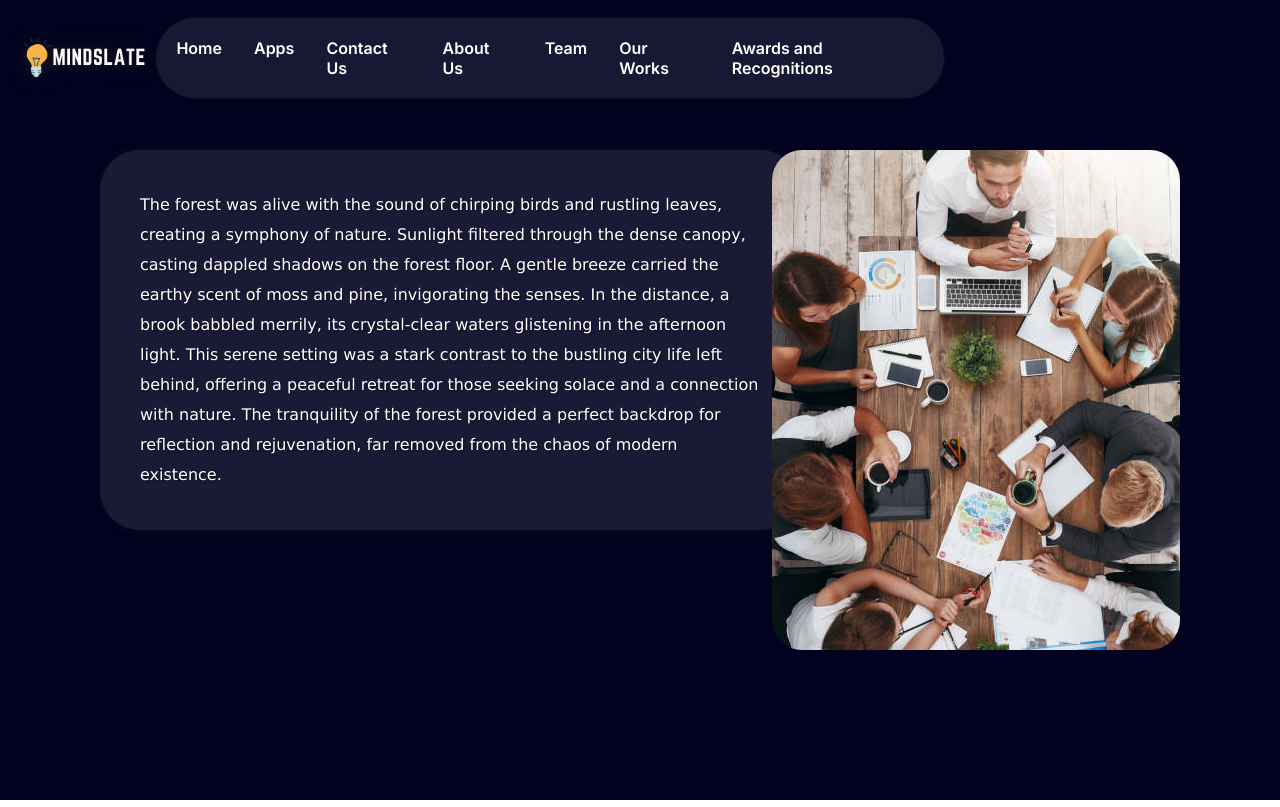
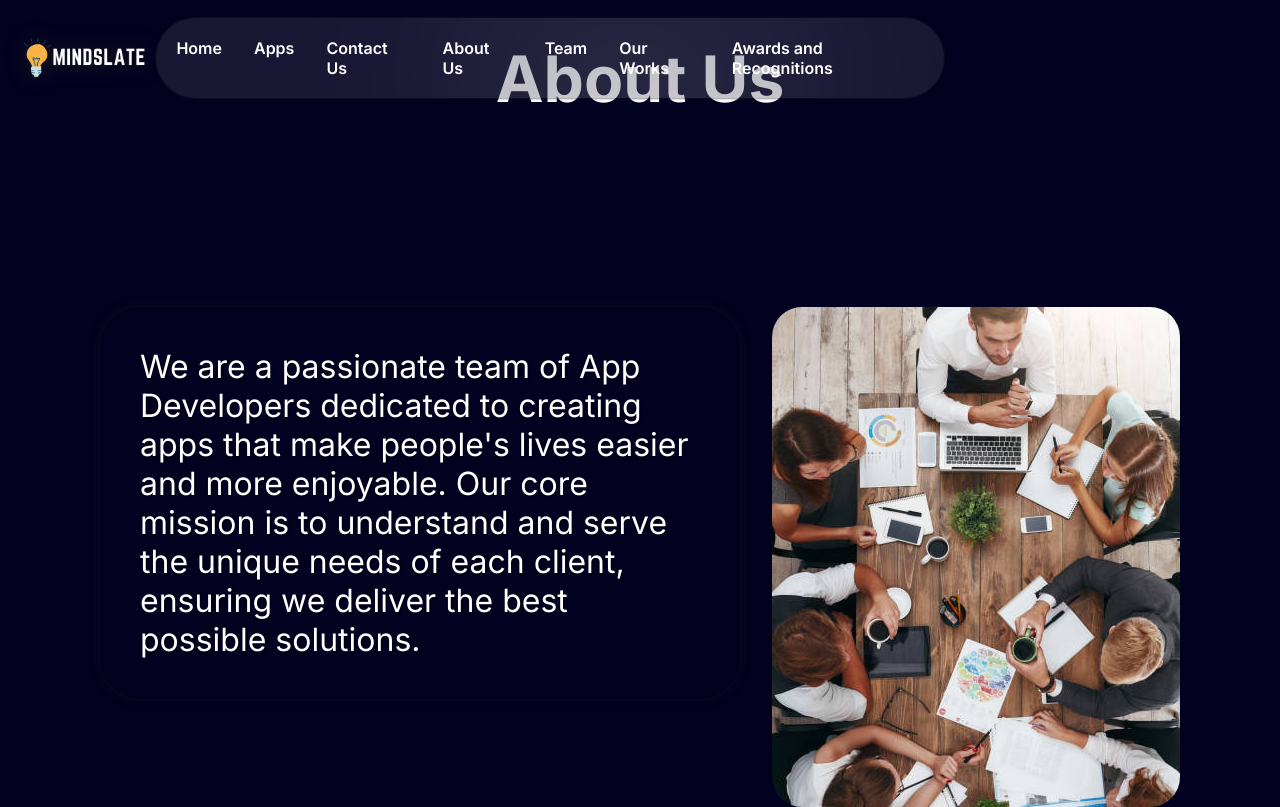
Before and after one commit to Akhileswar1905/Mindslate, a Next.js app: page /about in a window 1280 px wide. Built offline with nearby package versions, Linux system fonts and the light colour scheme.

Commit message:
commit 2

```diff
--- a/package.json
+++ b/package.json
@@ -9,9 +9,12 @@
     "lint": "next lint"
   },
   "dependencies": {
+    "@studio-freight/lenis": "^1.0.42",
+    "framer-motion": "^11.2.4",
+    "next": "14.2.3",
     "react": "^18",
     "react-dom": "^18",
-    "next": "14.2.3"
+    "react-icons": "^5.2.1"
   },
   "devDependencies": {
     "eslint": "^8",
--- a/src/app/about/about.module.css
+++ b/src/app/about/about.module.css
@@ -4,9 +4,7 @@
   color: white;
 }
 .glassyBox {
-  width: 700px;
-  background-color: rgba(255, 255, 255, 0.1);
-  backdrop-filter: blur(100px);
+  width: 640px;
   padding: 40px;
   border-radius: 40px;
   box-shadow: 0 0 10px rgba(30, 30, 30, 0.5);
@@ -14,32 +12,41 @@
   color: #fff;
   text-shadow: 1px 1px 2px rgba(0, 0, 0, 0.5);
   margin-top: 150px;
-  margin-left : 100px;
+  margin-left: 100px;
 }
-.glassyBox p{
-  text-align : left;
-  line-height : 30px;
-  font-family :Verdana, Geneva, Tahoma, sans-serif;
-  animation : fade-In 1s ease-in-out forwards;
+.glassyBox p {
+  text-align: left;
+  font-size: 32px;
+  animation: fade-In 1s ease-in-out;
 }
 .image {
-  position :relative;
-  float : right;
+  position: relative;
+  float: right;
   margin-right: 100px;
-  margin-top : 150px;
-  padding : 0;
-  border-radius : 30px;
+  margin-top: 150px;
+  padding: 0;
+  border-radius: 30px;
   overflow: hidden;
   background-color: rgba(255, 255, 255, 0.1);
-  height : 500px;
-  object-fit:cover;
-  animation : fade-In 1s ease-in-out forwards;
+  height: 500px;
+  object-fit: cover;
+  animation: fade-In 1s ease-in-out;
 }
+
+.heading {
+  font-size: 4rem;
+  text-align: center;
+  animation: fade-In 1s ease-in;
+  padding: 40px;
+}
+
 @keyframes fade-In {
-  from{
-    opacity : 0;
+  from {
+    transform: translateX(-100px);
+    opacity: 0;
   }
   to {
-    opacity :1;
+    transform: translateX(0px);
+    opacity: 1;
   }
 }
--- a/src/app/about/page.jsx
+++ b/src/app/about/page.jsx
@@ -2,16 +2,21 @@ import Image from "next/image";
 import styles from "./about.module.css";
 import image from "./images/team.jpeg";
 const AboutPage = () => {
-  return(
-      <div className = {styles.main}>
-        <div className = {styles.glassyBox}>
-          <p>The forest was alive with the sound of chirping birds and rustling leaves, creating a symphony of nature. Sunlight filtered through the dense canopy, casting dappled shadows on the forest floor. A gentle breeze carried the earthy scent of moss and pine, invigorating the senses. In the distance, a brook babbled merrily, its crystal-clear waters glistening in the afternoon light. This serene setting was a stark contrast to the bustling city life left behind,
-            offering a peaceful retreat for those seeking solace and a connection with nature. The tranquility of the forest provided a perfect backdrop for reflection and rejuvenation, far removed from the chaos of modern existence.</p>
-        </div>
-        <div className = {styles.image}>
-          <Image src = {image} alt = "team"/>
-        </div>
+  return (
+    <div className={styles.main}>
+      <h1 className={styles.heading}>About Us</h1>
+      <div className={styles.glassyBox}>
+        <p>
+          We are a passionate team of App Developers dedicated to creating apps
+          that make people&apos;s lives easier and more enjoyable. Our core
+          mission is to understand and serve the unique needs of each client,
+          ensuring we deliver the best possible solutions.
+        </p>
       </div>
+      <div className={styles.image}>
+        <Image src={image} alt="team" />
+      </div>
+    </div>
   );
 };
 
--- a/src/app/globals.css
+++ b/src/app/globals.css
@@ -4,13 +4,14 @@
   margin: 0;
 }
 body {
-  background: linear-gradient(
+  /* background: linear-gradient(
     135deg,
     #fff89a 0%,
     #9be19d 25%,
     #8ca8dc 50%,
     #5278ff 100%
-  );
+  ); */
+  background-color: #020120;
   height: 100vh;
 }
 
--- a/src/app/page.jsx
+++ b/src/app/page.jsx
@@ -5,10 +5,10 @@ import TeamsPage from "./teams/page";
 export default function Home() {
   return (
     <>
-      <div className="container">
+      <div className={styles.container}>
         <div className={styles.home}>
           <div className={styles.glassyBox}>
-            <p>“ CRAFTING PURPOSEFUL APPS FOR TOMORROW’S NEEDS “</p>
+            <p>“CRAFTING PURPOSEFUL APPS FOR TOMORROW’S NEEDS“</p>
           </div>
         </div>
         <AboutPage />
--- a/src/app/teams/teams.module.css
+++ b/src/app/teams/teams.module.css
@@ -1,12 +1,12 @@
 .main {
-  height: 100vh;
   background-color: #020120;
   color: white;
+  /* margin-top: 50vh; */
+  margin-bottom: 100vh;
 }
 
-.container {
-  display: flex;
-  justify-content: center;
-  align-items: center;
-  height: 100%;
+.heading {
+  text-align: center;
+  font-size: 7rem;
+  padding: 40px;
 }
--- a/src/components/Cards/Cards.module.css
+++ b/src/components/Cards/Cards.module.css
@@ -1,6 +1,71 @@
-.container {
-  display: flex;
-  justify-content: center;
-  align-items: center;
+.main {
+  height: 100vh;
+  background-color: #020120;
   color: white;
 }
+
+.container {
+  height: 100vh;
+  display: flex;
+  align-items: center;
+  justify-content: center;
+  position: sticky;
+  top: 0;
+}
+
+.card {
+  width: 1000px;
+  height: 500px;
+  border-radius: 25px;
+  overflow: hidden;
+  display: flex;
+  flex-direction: column;
+  justify-content: space-between;
+  padding: 30px;
+  position: relative;
+  transform-origin: top;
+}
+
+.image > img {
+  border-radius: 50%;
+}
+
+.image {
+  display: flex;
+  align-items: center;
+  justify-content: center;
+  gap: 30px;
+}
+
+.devDetails {
+  display: flex;
+  flex-direction: column;
+  justify-content: center;
+}
+
+.devDetails > h2 {
+  font-size: 55px;
+}
+
+.devDetails > p {
+  font-size: 25px;
+}
+
+.desc {
+  font-size: 20px;
+  margin-top: 28px;
+  flex-grow: 1;
+}
+
+.icons {
+  display: flex;
+  justify-content: flex-end;
+  font-size: 23px;
+  gap: 20px;
+  align-items: flex-end;
+}
+
+.icons > svg {
+  color: white;
+  cursor: pointer;
+}
```
Also changed, not shown: src/app/page.module.css (+7 -0 lines), src/app/teams/data.js (+12 -0 lines), src/app/teams/page.jsx (+25 -9 lines), src/components/Cards/Cards.jsx (+44 -3 lines), 1 other file (tests, documents, lock files or other folders).
